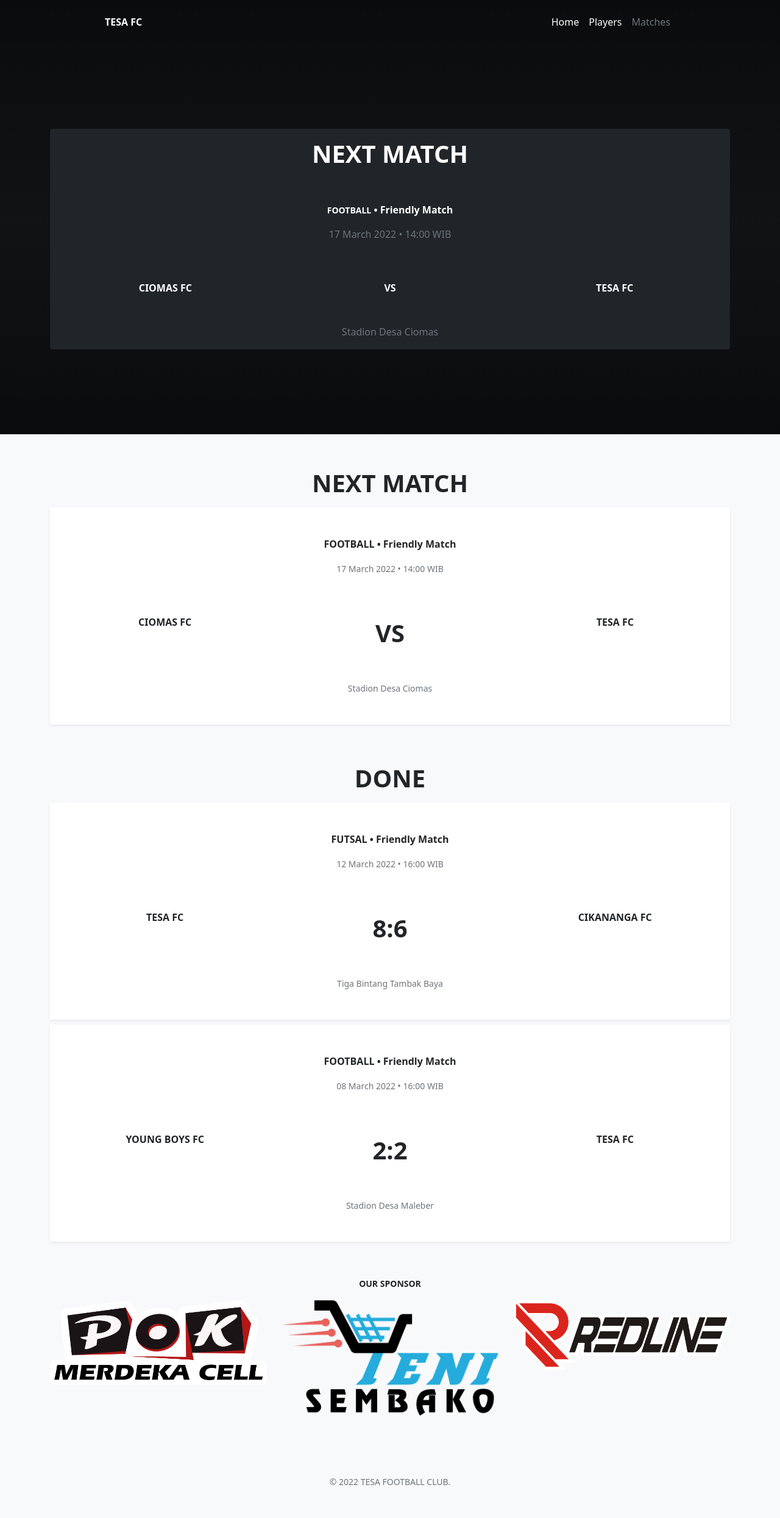
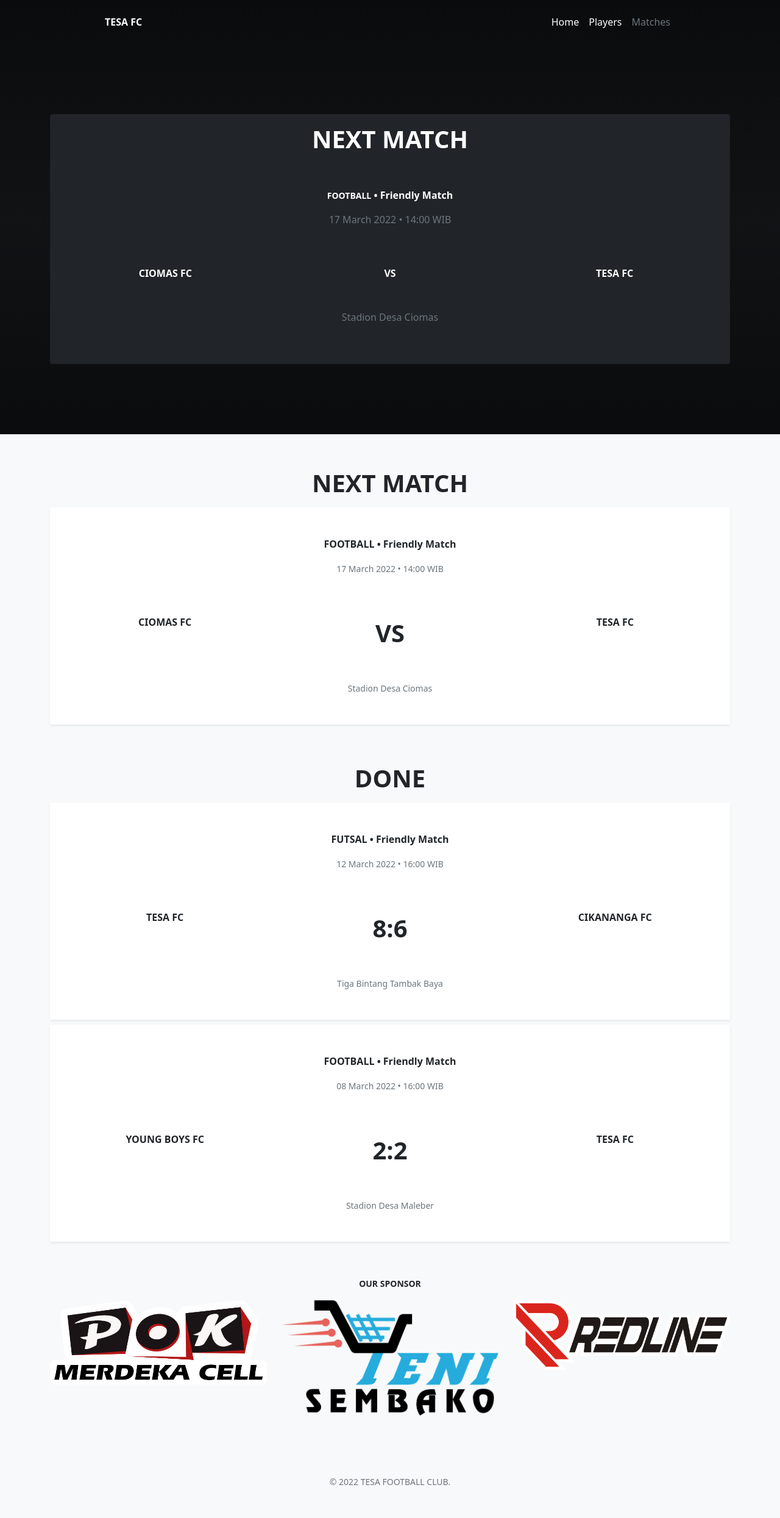
Before and after one commit to tesafc/www2, a Jekyll site: the page built from matches.html, in a window 1280 px wide. Shown: the whole page at 61% size. Built offline with Jekyll 4.4.1, drawn with Linux system fonts in a browser that asks for light colours.

Commit message:
Update header-match.html

```diff
--- a/_includes/header-match.html
+++ b/_includes/header-match.html
@@ -17,7 +17,7 @@
     <div class="container-sm h-100 d-flex flex-column justify-content-center text-center pb-5">
       <div class="row row-cols-1">
         <div class="col">
-          <div class="card bg-dark text-white">
+          <div class="card bg-dark text-white pb-5">
             <div class="card-body py-3">
               <h1 class="text-uppercase fw-bolder pb-5">next match</h1>
               <p class="card-text fw-bolder"><small class="text-uppercase">{{ match.type }}</small> • <span class="text-capitalize">{{ match.competition }}</span></p>
```
